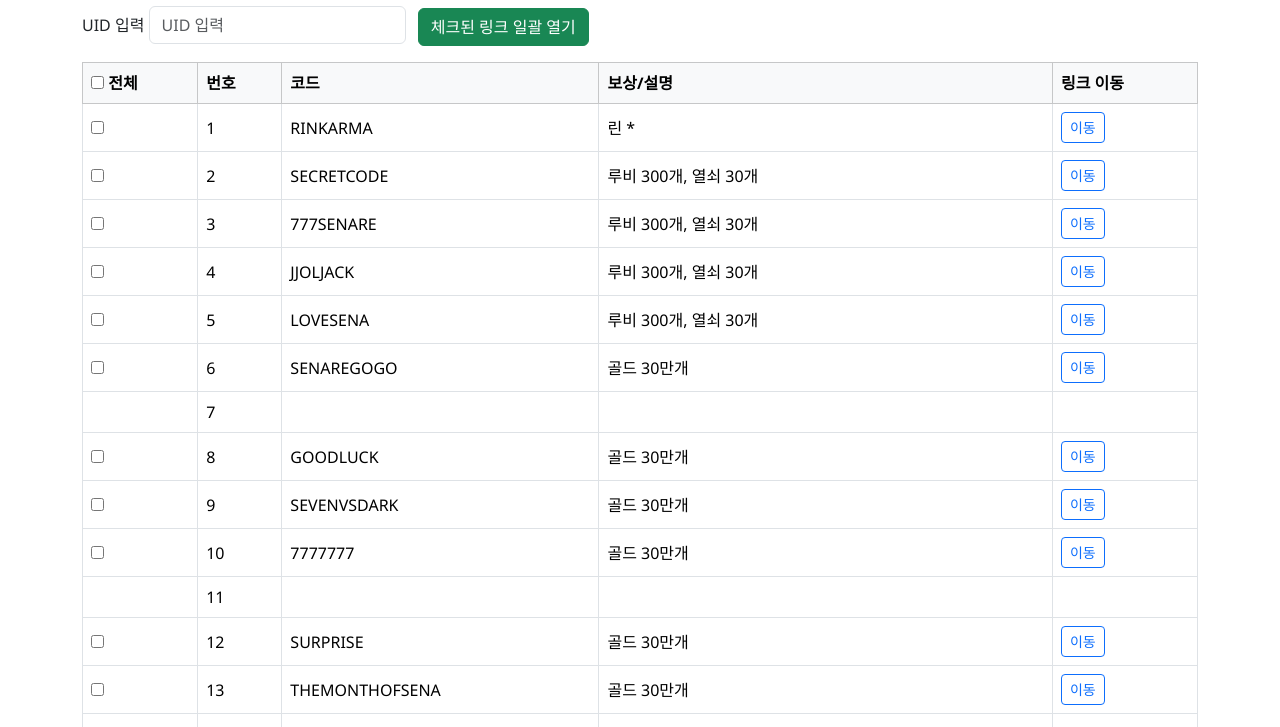
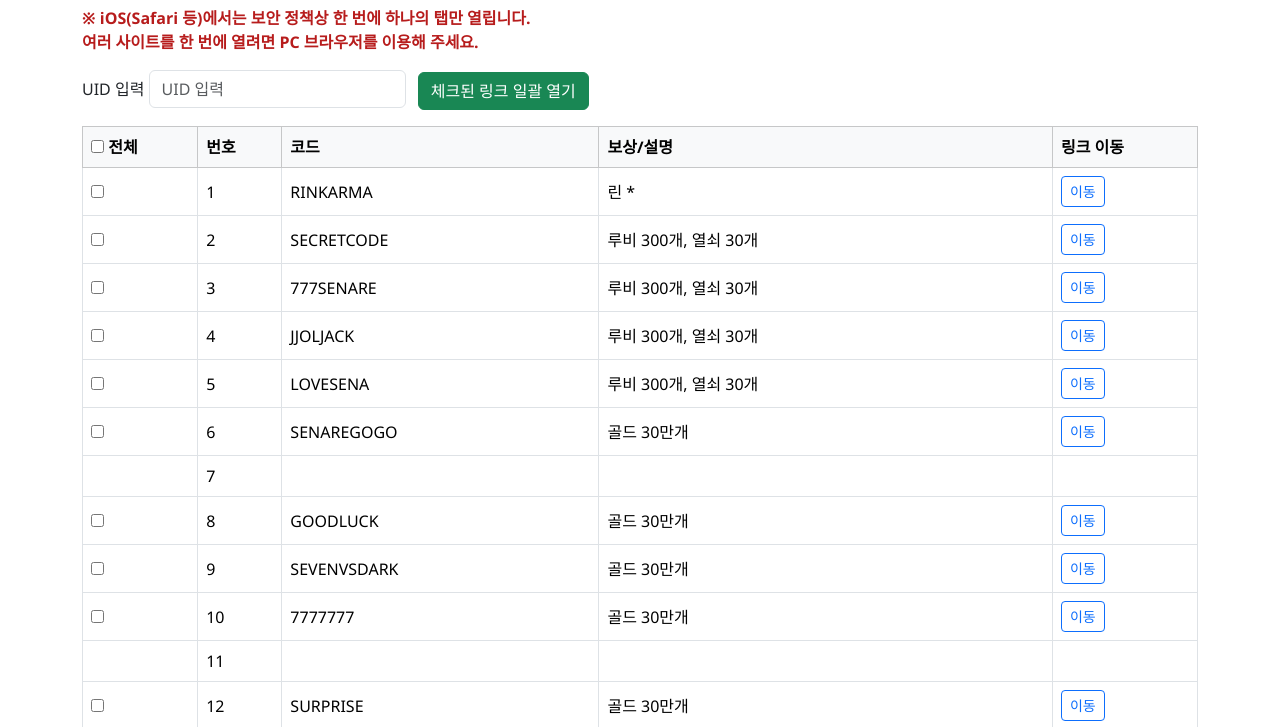
Before and after one commit to aoperat/daebomul, a plain HTML site: page index.html in a window 1280 px wide. Shown: the part 373-1100 px from the top of the page. Drawn offline with nearby package versions, Linux system fonts and the light colour scheme.

Commit message:
대보물시대 쿠폰 코드 링크 생성기 페이지에 iOS 보안 정책 안내 메시지 추가

```diff
--- a/index.html
+++ b/index.html
@@ -203,6 +203,13 @@
 
 
             <h2 class="mb-4 fw-bold text-primary">대보물시대 쿠폰 코드 링크 생성기</h2>
+
+            <p style="color: #b71c1c; font-weight: bold;">
+                ※ iOS(Safari 등)에서는 보안 정책상 한 번에 하나의 탭만 열립니다.<br>
+                여러 사이트를 한 번에 열려면 PC 브라우저를 이용해 주세요.
+            </p>
+
+
             <div class="mb-3">
                 <label for="uid" class="form-label">UID 입력</label>
                 <input type="text" id="uid" class="form-control w-auto d-inline-block" placeholder="UID 입력">
```
